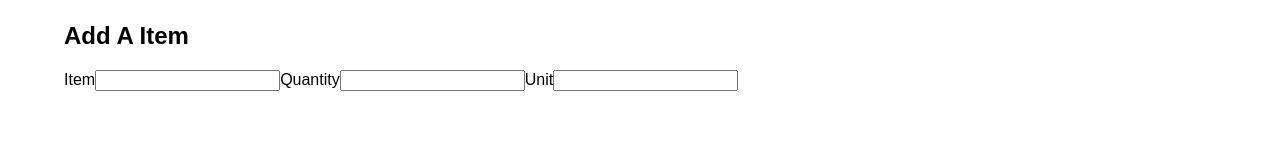
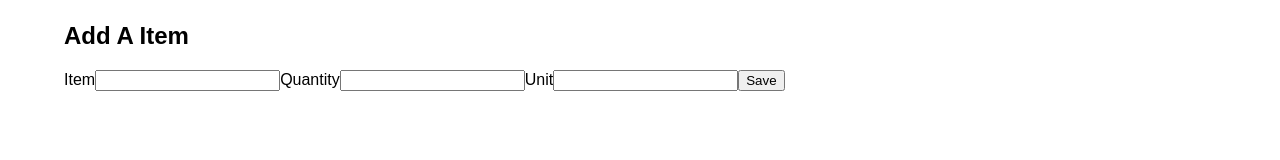
Before and after one commit to TuckerLandis/group-fs-react-shopping-list, a React (Create React App) app: page / in a window 1280 px wide. Shown: the part 120-280 px from the top of the page. Built offline with nearby package versions, Linux system fonts and the light colour scheme.

Commit message:
Added Sve Button

```diff
--- a/src/components/App/App.jsx
+++ b/src/components/App/App.jsx
@@ -45,7 +45,6 @@ function App() {
             <Header />
             <main>
                 <p>Under Construction...</p>
-                <h2>Add A Item</h2>
                 <ShoppingForm addToList={addToList} />
             </main>
         </div>
--- a/src/components/ShoppingForm/ShoppingForm.jsx
+++ b/src/components/ShoppingForm/ShoppingForm.jsx
@@ -24,6 +24,7 @@ function ShoppingForm(addToList){
 
     return(
         <>
+        <h2>Add A Item</h2>
         <form obSubmit={handleSave}>
             <label>Item</label>
             <input
@@ -40,6 +41,7 @@ function ShoppingForm(addToList){
                 onChange={(event) => setItemUnit(event.target.value)}
                 value={itemUnit}
             />
+            <button type="submit">Save</button>
         </form>
         </>
     )
```
